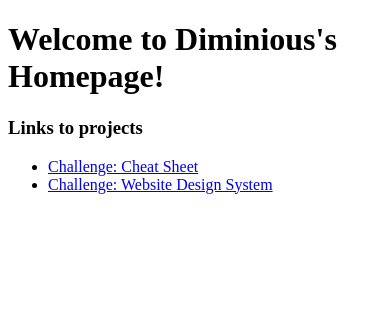
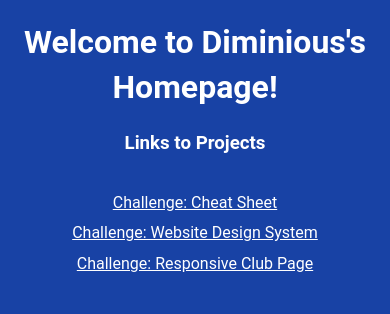
Before and after one commit to Diminious/diminious.github.io, a plain HTML site: page index.html in a window 390 px wide. Drawn offline with Linux system fonts and the light colour scheme.

```diff
--- a/index.html
+++ b/index.html
@@ -4,17 +4,27 @@
     <meta charset="UTF-8">
     <meta name="viewport" content="width=device-width, initial-scale=1.0">
     <title>Welcome!</title>
+
+    <link rel="preconnect" href="https://fonts.googleapis.com">
+    <link rel="preconnect" href="https://fonts.gstatic.com" crossorigin>
+    <link href="https://fonts.googleapis.com/css2?family=Roboto+Mono:ital,wght@0,100..700;1,100..700&display=swap" rel="stylesheet">
+
+    <link rel="stylesheet" href="styles/reset.css">
+    <link rel="stylesheet" href="styles/styles.css">
 </head>
 <body>
     <header>
         <h1>Welcome to Diminious's Homepage!</h1>
-        <h3>Links to projects</h3>
-        <nav>
+        <h3>Links to Projects</h3>
+    </header>
+    <main>
+        <nav class="challenges">
             <ul>
-                <li><a href="cheatsheet.html">Challenge: Cheat Sheet</a></li>
-                <li><a href="style-guide.html">Challenge: Website Design System</a></li>
+                <li><a href="webpages/challenge-cheatsheet/index.html">Challenge: Cheat Sheet</a></li>
+                <li><a href="webpages/challenge-styleguide/index.html">Challenge: Website Design System</a></li>
+                <li><a href="webpages/challenge-club/index.html">Challenge: Responsive Club Page</a></li>
             </ul>
         </nav>
-    </header>
+    </main>
 </body>
 </html>
--- /dev/null
+++ b/styles/styles.css
@@ -0,0 +1,38 @@
+body {
+    background-color: #1842A5;
+    color: white;
+    font-family: Roboto, monospace;
+}
+
+header {
+    text-align: center;
+}
+
+header h1 {
+    padding: 0.625em;
+}
+
+a {
+    color: white;
+}
+
+li {
+    padding: 0.25em 0;
+}
+
+main {
+    padding: 2em 0;
+    margin: 0 5%;
+}
+
+@media only screen and (max-width: 780px) {
+    li {
+        text-align: center;
+        list-style: none;
+    }
+
+    ul {
+        padding: 0;
+    }
+
+}
--- a/webpages/challenge-cheatsheet/styles/cheatsheet-styles.css
+++ b/webpages/challenge-cheatsheet/styles/cheatsheet-styles.css
@@ -1,9 +1,15 @@
+.return-home {
+    position: absolute;
+    left: 3%;
+    top: 24px;
+}
+
 h1, h2 {
     text-align: center;
-    padding: 10px;
+    padding: 10px 10%;
 }
 
-h1, h2, td, th, figcaption, footer {
+h1, h2, td, th, figcaption, footer, a{
     font-family: "Nunito-Sans", sans-serif;
 }
 
@@ -47,11 +53,14 @@
     background-color: #bffffc;
 }
 
-footer {
-    text-align: right;
-    height: 100px;
-    margin-top: 5%;
-    font-style: italic;
+.measurements {
+    margin-bottom: 5%;
+}
+
+footer p {
+
+    text-align: center;
+    padding: 2em 0;
 }
 
 .code {
@@ -60,3 +69,24 @@
     font-family: 'Source Code Pro', monospace;
     padding: 1px 2px;
 }
+
+@media only screen and (max-width: 860px) {
+    h1 {
+        font-size: 28px;
+    }
+
+    h2 {
+        font-size: 20px;
+    }
+
+    table, p, .code, figcaption {
+        font-size: .8rem;
+    }
+
+    .return-home {
+        position: absolute;
+        left: 2%;
+        top: 20px;
+    }
+
+}
```
Also changed, not shown: webpages/challenge-cheatsheet/index.html (+2 -1 lines), webpages/challenge-club/index.html (+1 -0 lines), webpages/challenge-club/styles/styles.css (+8 -1 lines), webpages/challenge-styleguide/index.html (+3 -1 lines), webpages/challenge-styleguide/styles/style-guide-styles.css (+27 -1 lines).
